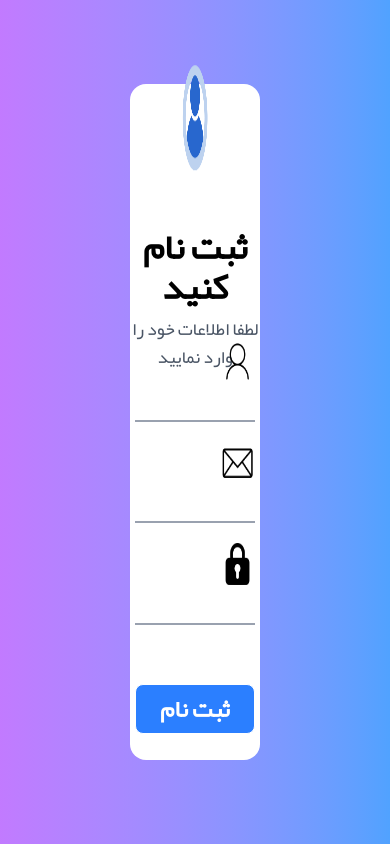
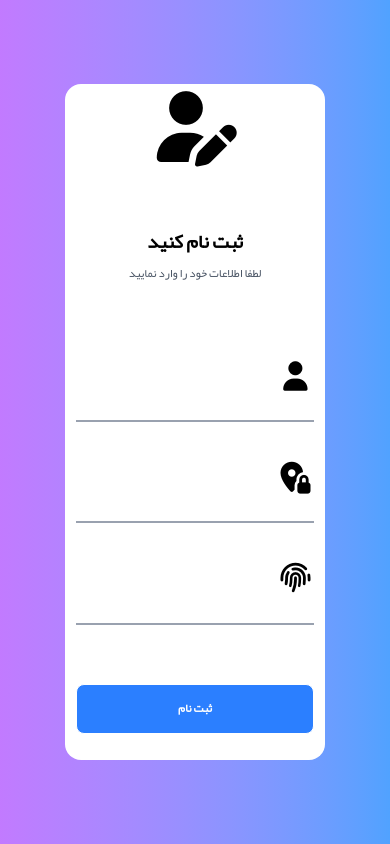
Before and after one commit to TahaSrn/animateLoginForm, a website: page index.html in a window 390 px wide. Drawn offline with Linux system fonts and the light colour scheme; files whose address does not match are found by name.

Commit message:
end of responsive

```diff
--- a/index.html
+++ b/index.html
@@ -6,37 +6,39 @@
     <meta name="viewport" content="width=device-width, initial-scale=1.0">
     <title>Document</title>
     <link rel="stylesheet" href="/src/output.css">
+    <link rel="stylesheet" href="https://cdnjs.cloudflare.com/ajax/libs/font-awesome/7.0.0/css/all.min.css">
 </head>
 
 <body class="animate-color bg-gradient-to-r from-pink-400 via-purple-400 to-blue-400 bg-[length:200%_200%] h-[100vh] flex justify-center items-center">
-    <section class="w-1/3 bg-white h-4/5 rounded-2xl flex flex-col animate-fade-in">
+
+    <section class="w-2/3 md:w-1/3 bg-white h-4/5 rounded-2xl flex flex-col animate-fade-in">
         <div class="w-full h-[20%] flex justify-center animate-bounce">
-            <img class="w-1/4 h-full" src="/src/assets/images/user-1.png" alt="">
+            <i class="w-full h-full fas fa-user-pen text-7xl my-10"></i>
         </div>
         <div class="w-full h-[15%] text-center">
-            <h2 class="text-4xl font-bold my-2">
+            <h2 class="text-[5vw] md:text-[2.5vw] font-bold my-2">
                 ثبت نام کنید
             </h2>
-            <p class="text-lg text-gray-600 mt-1">
+            <p class="text-[3vw] md:text-[1.2vw] text-gray-600 mt-1">
                 لطفا اطلاعات خود را وارد نمایید
             </p>
         </div>
         <div class="w-full h-1/2 flex flex-col items-center">
             <div class="w-11/12 h-[30%] flex border-b-2 border-gray-400">
                 <label for="" class="h-full">
-                    <img class="w-full h-[50%] my-4" src="/src/assets/images/user-2.png" alt="">
+                    <i class="fas fa-user text-3xl my-10"></i>
                 </label>
                 <input class="w-full h-full text-2xl" type="text">
             </div>
             <div class="w-11/12 h-[30%] flex border-b-2 border-gray-400">
                 <label for="" class="h-full">
-                    <img class="w-full h-[50%] my-4" src="/src/assets/images/email.png" alt="">
+                    <i class="fas fa-location-pin-lock text-3xl my-10"></i>
                 </label>
                 <input class="w-full h-full text-2xl" type="email">
             </div>
             <div class="w-11/12 h-[30%] flex border-b-2 border-gray-400">
                 <label for="" class="h-full">
-                    <img class="w-full h-[50%] my-4" src="/src/assets/images/password.png" alt="">
+                    <i class="fas fa-fingerprint text-3xl my-10"></i>
                 </label>
                 <input class="w-full h-full text-2xl" type="password">
             </div>
--- a/src/input.css
+++ b/src/input.css
@@ -16,7 +16,7 @@ input:focus {
 
 @layer components{
     .btn{
-        @apply w-11/12 h-1/2 font-bold border bg-blue-500 text-white text-2xl rounded-lg
+        @apply w-11/12 h-1/2 font-bold border bg-blue-500 text-white text-[3vw] md:text-[1.5vw] rounded-lg
         hover:bg-blue-700 transition-all duration-500
     }
 }
```
Also changed, not shown: src/output.css.
